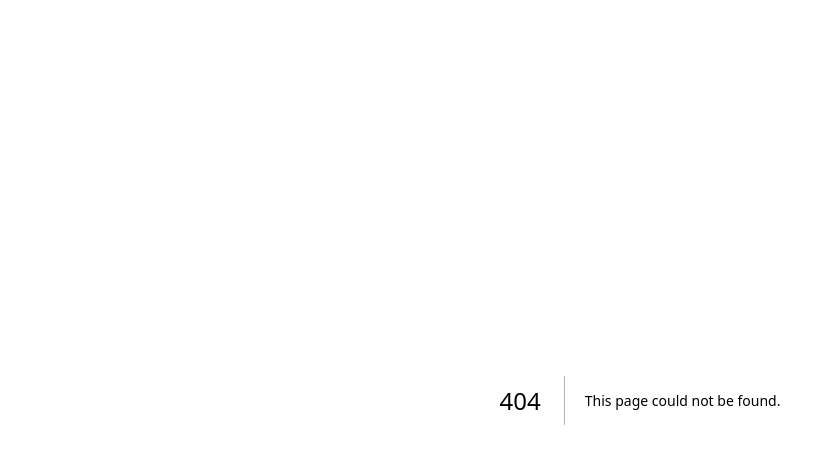
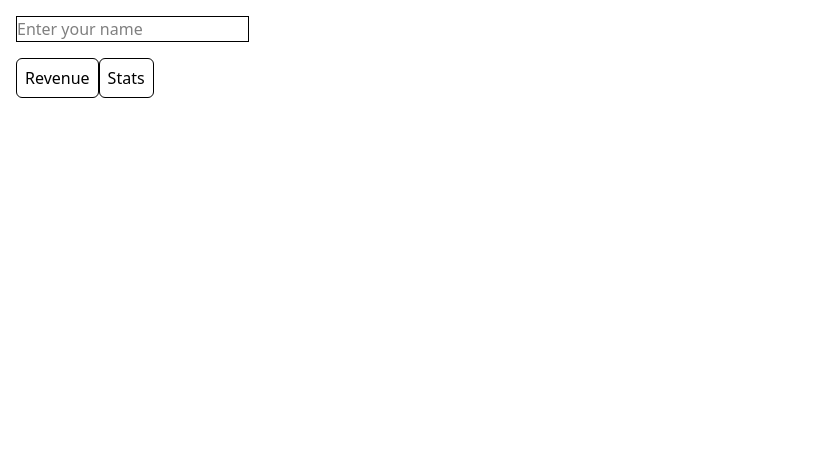
Before and after one commit to Arjunhg/all-about-nextjs, a Next.js app: page /09.Template/01.WithLayoutIssue/analytics/revenue in a window 1280 px wide. Before the commit this address had no page. Shown: the top 464 px of the page, without its empty margins (0-827 px from the left). Built offline with nearby package versions, Linux system fonts and the light colour scheme.

Commit message:
(feat): Difference between layout and template files in Next.js

```diff
--- /dev/null
+++ b/src/app/09.Template/01.WithLayoutIssue/analytics/layout.tsx
@@ -0,0 +1,28 @@
+'use client'
+
+import Link from "next/link";
+import { useState } from "react";
+
+const Layout = () => {
+
+    const [name, setName] = useState('');
+
+    return(
+        <div className="p-4">
+            <input
+                type="text"
+                value={name}
+                placeholder="Enter your name"
+                onChange={(e) => setName(e.target.value)}
+                className="border"
+            />
+            <br/>
+            <br/>
+            <Link className="border p-2 rounded-md" href='/09.Template/01.WithLayoutIssue/analytics/revenue'>Revenue</Link>
+
+            <Link className="border p-2 rounded-md" href='/09.Template/01.WithLayoutIssue/analytics/stats'>Stats</Link>
+        </div>
+    )
+}
+
+export default Layout;
--- /dev/null
+++ b/src/app/09.Template/01.WithLayoutIssue/analytics/revenue/page.tsx
@@ -0,0 +1,11 @@
+
+const Revenue = () => {
+
+    return(
+        <div>
+            Revenue
+        </div>
+    )
+}
+
+export default Revenue;
--- /dev/null
+++ b/src/app/09.Template/01.WithLayoutIssue/analytics/stats/page.tsx
@@ -0,0 +1,12 @@
+import { Stats } from "fs"
+
+const State = () => {
+
+    return(
+        <div>
+            Stats
+        </div>
+    )
+}
+
+export default Stats;
--- /dev/null
+++ b/src/app/09.Template/02.WithTemplateFixed/analytics/revenue/page.tsx
@@ -0,0 +1,11 @@
+
+const Revenue = () => {
+
+    return(
+        <div>
+            Revenue
+        </div>
+    )
+}
+
+export default Revenue;
--- /dev/null
+++ b/src/app/09.Template/02.WithTemplateFixed/analytics/stats/page.tsx
@@ -0,0 +1,12 @@
+import { Stats } from "fs"
+
+const State = () => {
+
+    return(
+        <div>
+            Stats
+        </div>
+    )
+}
+
+export default Stats;
--- /dev/null
+++ b/src/app/09.Template/02.WithTemplateFixed/analytics/template.tsx
@@ -0,0 +1,28 @@
+'use client'
+
+import Link from "next/link";
+import { useState } from "react";
+
+const Layout = () => {
+
+    const [name, setName] = useState('');
+
+    return(
+        <div className="p-4">
+            <input
+                type="text"
+                value={name}
+                placeholder="Enter your name"
+                onChange={(e) => setName(e.target.value)}
+                className="border"
+            />
+            <br/>
+            <br/>
+            <Link className="border p-2 rounded-md" href='/09.Template/02.WithTemplateFixed/analytics/revenue'>Revenue</Link>
+
+            <Link className="border p-2 rounded-md" href='/09.Template/02.WithTemplateFixed/analytics/stats'>Stats</Link>
+        </div>
+    )
+}
+
+export default Layout;
```
Also changed, not shown: src/app/09.Template/01.WithLayoutIssue/analytics/page.tsx (added), src/app/09.Template/02.WithTemplateFixed/analytics/page.tsx (added), 1 other file (tests, documents, lock files or other folders).
